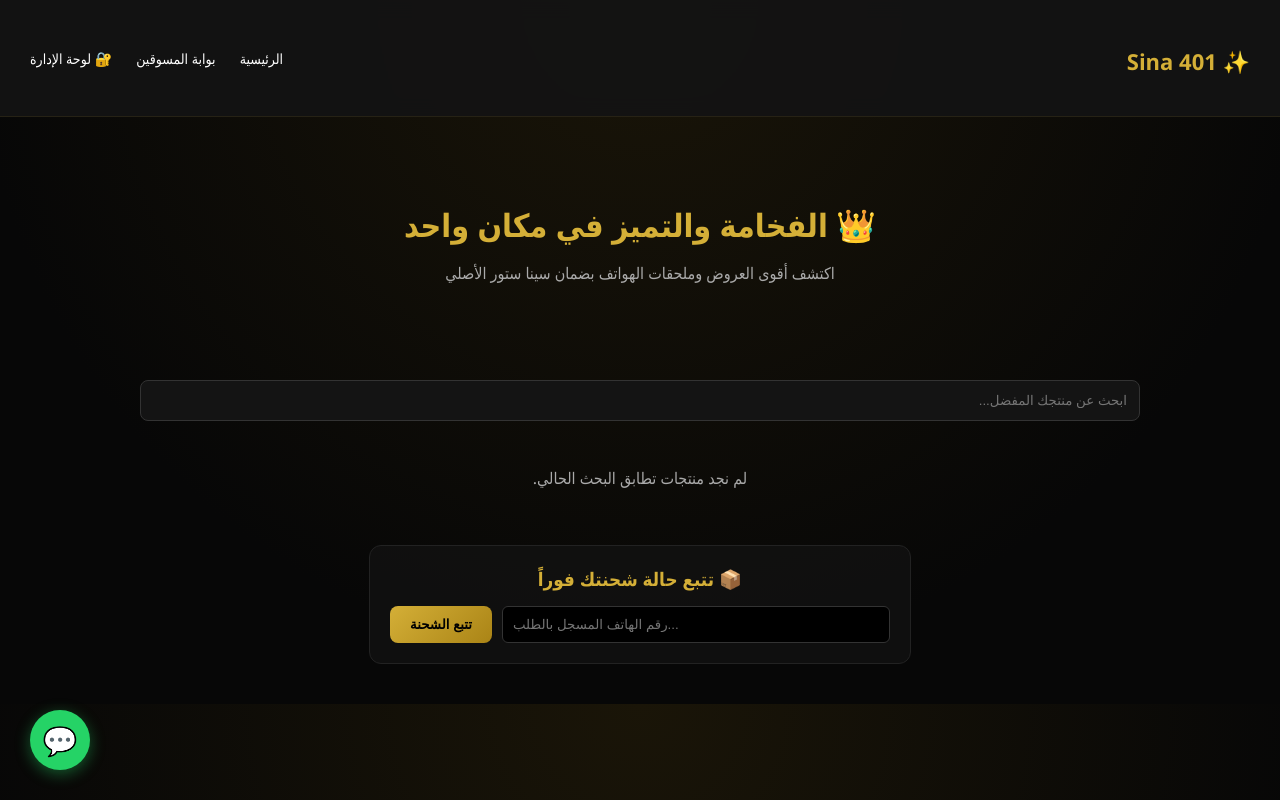
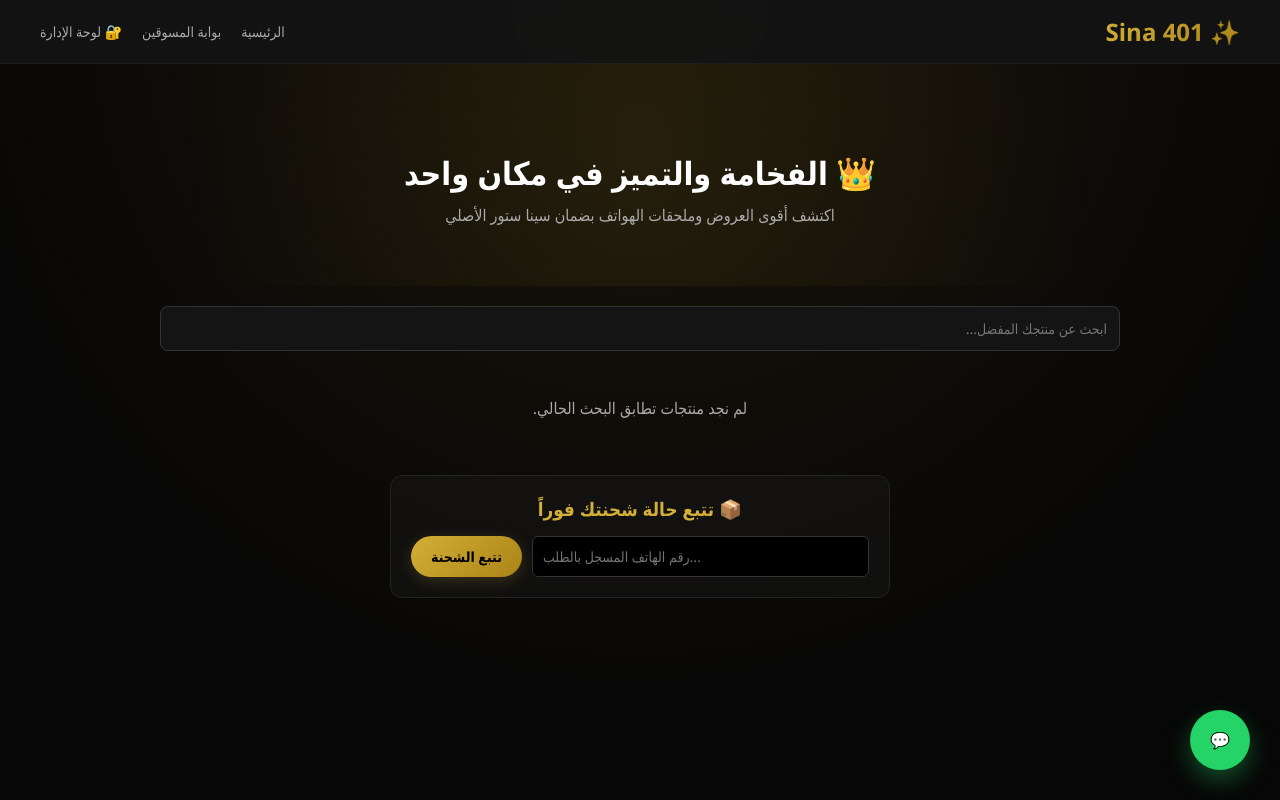
Before and after one commit to mosebh99/sina.401, a Flask app: page / in a window 1280 px wide. Run offline with Flask 3, Linux system fonts and the light colour scheme; data that the repository does not hold is empty; some libraries are stand-ins or nearby versions.

Commit message:
Update style.css

```diff
--- a/static/css/style.css
+++ b/static/css/style.css
@@ -1,10 +1,13 @@
+/* ==========================================================================
+   🎨 المتغيرات الأساسية والهوية البصرية المتكاملة (Sina 401 Theme)
+   ========================================================================== */
 :root {
-    --primary: #d4af37;
+    --primary: #d4af37; /* الذهبي الملكي الأصلي */
     --primary-gradient: linear-gradient(135deg, #d4af37 0%, #aa8416 100%);
-    --primary-hover: #f3e5ab;
-    --bg: #070707;
-    --card-bg: rgba(20, 20, 20, 0.6);
-    --card-border: rgba(212, 175, 55, 0.15);
+    --primary-hover: #f3e5ab; /* الذهبي الفاتح عند التمرير */
+    --bg: #070707; /* الخلفية الداكنة العميقة */
+    --card-bg: rgba(20, 20, 20, 0.65); /* خلفية الكروت الزجاجية */
+    --card-border: rgba(212, 175, 55, 0.15); /* حدود الكروت الذهبية الخفيفة */
     --text: #ffffff;
     --text-muted: #aaaaaa;
     --success: #22c55e;
@@ -12,6 +15,9 @@
     --transition: all 0.4s cubic-bezier(0.16, 1, 0.3, 1);
 }
 
+/* ==========================================================================
+   🌐 الإعدادات العامة للموقع والخطوط
+   ========================================================================== */
 body {
     font-family: 'Segoe UI', Tahoma, Geneva, Verdana, sans-serif;
     background-color: var(--bg);
@@ -20,100 +26,274 @@ body {
     margin: 0;
     padding: 0;
     scroll-behavior: smooth;
-    direction: rtl;
+    direction: rtl; /* دعم اللغة العربية */
+    min-height: 100vh;
 }
 
+* {
+    box-sizing: border-box;
+}
+
+a {
+    color: inherit;
+    text-decoration: none;
+    transition: var(--transition);
+}
+
+/* ==========================================================================
+   🔔 الإشعارات العائمة الاحترافية (Toast Notifications)
+   ========================================================================== */
+.toast {
+    position: fixed;
+    bottom: 30px;
+    left: 30px;
+    background: #141414;
+    border-right: 4px solid var(--primary);
+    padding: 15px 25px;
+    border-radius: 8px;
+    box-shadow: 0 10px 30px rgba(0, 0, 0, 0.7);
+    z-index: 9999;
+    display: none;
+    animation: slideIn 0.3s ease-out;
+}
+
+@keyframes slideIn {
+    from { transform: translateX(-100%); opacity: 0; }
+    to { transform: translateX(0); opacity: 1; }
+}
+
+/* ==========================================================================
+   👑 الهيدر الملتصق الذكي (Sticky Header)
+   ========================================================================== */
 header {
     background: rgba(20, 20, 20, 0.95);
     backdrop-filter: blur(10px);
-    border-bottom: 1px solid rgba(212, 175, 55, 0.1);
-    padding: 15px 30px;
+    padding: 15px 40px;
     display: flex;
     justify-content: space-between;
     align-items: center;
+    border-bottom: 1px solid rgba(255, 255, 255, 0.05);
     position: sticky;
     top: 0;
     z-index: 1000;
 }
 
-header h1 m, header h1 a {
-    color: var(--primary);
-    text-decoration: none;
-    font-size: 22px;
-    font-weight: bold;
+header h1 {
+    margin: 0;
+    font-size: 24px;
+    font-weight: 800;
+    background: var(--primary-gradient);
+    -webkit-background-clip: text;
+    -webkit-text-fill-color: transparent;
+}
+
+.nav-links {
+    display: flex;
+    gap: 20px;
+    align-items: center;
 }
 
 .nav-links a {
-    color: #fff;
-    text-decoration: none;
-    margin-right: 20px;
     font-size: 14px;
-    transition: var(--transition);
+    font-weight: 500;
+    color: var(--text-muted);
 }
 
 .nav-links a:hover {
     color: var(--primary);
 }
 
+/* ==========================================================================
+   🌅 البانر الترحيبي (Hero Banner)
+   ========================================================================== */
 .hero-banner {
     text-align: center;
     padding: 60px 20px;
+    background: radial-gradient(circle, rgba(212,175,55,0.08) 0%, rgba(0,0,0,0) 70%);
 }
 
 .hero-banner h2 {
-    color: var(--primary);
     font-size: 32px;
+    color: var(--text);
     margin-bottom: 10px;
 }
 
 .hero-banner p {
     color: var(--text-muted);
     font-size: 16px;
+    margin: 0;
 }
 
+/* ==========================================================================
+   🔍 أدوات التحكم، البحث، والفلاتر (Controls Row)
+   ========================================================================== */
+.controls-row {
+    max-width: 1200px;
+    margin: 20px auto;
+    padding: 0 20px;
+    display: flex;
+    gap: 15px;
+    flex-wrap: wrap;
+}
+
+.search-input {
+    flex: 1;
+    min-width: 250px;
+    background: #111;
+    border: 1px solid #222;
+    padding: 12px 20px;
+    border-radius: 30px;
+    color: #fff;
+    font-family: inherit;
+    font-size: 14px;
+    transition: var(--transition);
+}
+
+.search-input:focus {
+    outline: none;
+    border-color: var(--primary);
+    box-shadow: 0 0 15px rgba(212, 175, 55, 0.15);
+}
+
+.filter-select {
+    background: #111;
+    border: 1px solid #222;
+    padding: 12px 20px;
+    border-radius: 30px;
+    color: #fff;
+    font-family: inherit;
+    cursor: pointer;
+    transition: var(--transition);
+}
+
+.filter-select:focus {
+    outline: none;
+    border-color: var(--primary);
+}
+
+/* ==========================================================================
+   📦 شبكة عرض المنتجات وكروت العرض (Products Grid & Cards)
+   ========================================================================== */
+.products-grid {
+    display: grid;
+    grid-template-columns: repeat(auto-fill, minmax(260px, 1fr));
+    gap: 30px;
+    max-width: 1200px;
+    margin: 40px auto;
+    padding: 0 20px;
+}
+
+.product-card {
+    background: var(--card-bg);
+    border: 1px solid var(--card-border);
+    border-radius: 16px;
+    overflow: hidden;
+    display: flex;
+    flex-direction: column;
+    position: relative;
+    backdrop-filter: blur(10px);
+    transition: var(--transition);
+}
+
+.product-card:hover {
+    transform: translateY(-5px);
+    border-color: rgba(212, 175, 55, 0.4);
+    box-shadow: 0 12px 30px rgba(212, 175, 55, 0.1);
+}
+
+.product-card img {
+    width: 100%;
+    height: 240px;
+    object-fit: cover;
+    transition: var(--transition);
+}
+
+.product-card:hover img {
+    transform: scale(1.03);
+}
+
+.card-body {
+    padding: 20px;
+    display: flex;
+    flex-direction: column;
+    flex-grow: 1;
+}
+
+.card-body h3 {
+    margin: 0 0 10px 0;
+    font-size: 18px;
+    font-weight: 600;
+    line-height: 1.4;
+}
+
+.price-box {
+    margin-top: auto;
+    font-size: 20px;
+    font-weight: 700;
+    color: var(--primary);
+}
+
+/* تفاصيل المخزون على الكارت */
+.stock-badge {
+    position: absolute;
+    top: 15px;
+    right: 15px;
+    background: rgba(0, 0, 0, 0.75);
+    border: 1px solid rgba(255, 255, 255, 0.1);
+    color: #fff;
+    padding: 4px 12px;
+    border-radius: 30px;
+    font-size: 11px;
+    backdrop-filter: blur(5px);
+    z-index: 2;
+}
+
+/* ==========================================================================
+   🔘 الأزرار والروابط التفاعلية (Buttons)
+   ========================================================================== */
 .btn-primary {
     background: var(--primary-gradient);
     color: #000;
     border: none;
     padding: 12px 25px;
-    border-radius: 8px;
+    border-radius: 25px;
     font-weight: bold;
+    font-family: inherit;
     cursor: pointer;
+    width: 100%;
+    margin-top: 15px;
+    font-size: 14px;
+    display: inline-flex;
+    justify-content: center;
+    align-items: center;
+    gap: 8px;
     transition: var(--transition);
+    box-shadow: 0 4px 15px rgba(212, 175, 55, 0.2);
 }
 
 .btn-primary:hover {
+    transform: scale(1.02);
+    box-shadow: 0 6px 20px rgba(212, 175, 55, 0.4);
     background: var(--primary-hover);
-    transform: translateY(-2px);
 }
 
-.stock-badge {
-    position: absolute;
-    top: 15px;
-    right: 15px;
-    background: rgba(0, 0, 0, 0.7);
-    border: 1px solid var(--primary);
-    color: #fff;
-    padding: 4px 10px;
-    border-radius: 30px;
-    font-size: 11px;
-    z-index: 2;
-}
-
+/* 💬 زر الواتساب العائم السريع */
 .floating-whatsapp {
     position: fixed;
     bottom: 30px;
-    left: 30px;
-    background: #25d366;
-    color: white;
+    right: 30px;
     width: 60px;
     height: 60px;
+    background: #25d366;
     border-radius: 50%;
     display: flex;
     justify-content: center;
     align-items: center;
-    text-decoration: none;
-    font-size: 28px;
-    box-shadow: 0 4px 15px rgba(37, 211, 102, 0.4);
-    z-index: 9999;
+    box-shadow: 0 10px 25px rgba(37, 211, 102, 0.35);
+    z-index: 999;
+    transition: var(--transition);
 }
+
+.floating-whatsapp:hover {
+    transform: scale(1.1) rotate(10deg);
+    box-shadow: 0 12px 30px rgba(37, 2
```
